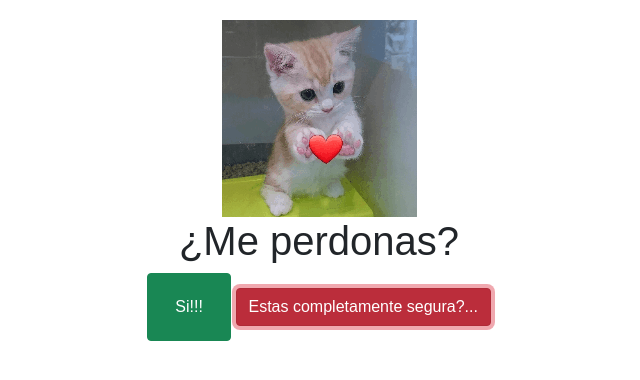
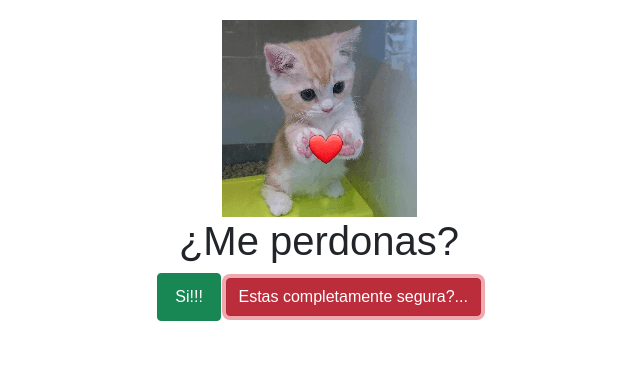
Before and after one commit to RoberrtoIA/sorry, a plain HTML site: page index.html in a window 1280 px wide. Both pictures are taken after a click on the button "No.". Shown: the whole page, without its empty margins (321-961 px from the left). Drawn offline with nearby package versions, Linux system fonts and the light colour scheme; a web font is replaced by a local one.

Commit message:
Arreglos

```diff
--- a/index.html
+++ b/index.html
@@ -38,14 +38,20 @@
 </head>
 
 <body>
+    <!-- <audio src="perdon.mp3">
+        </audio> -->
+        <!-- <audio loop autoplay src="perdon.mp3"></audio> -->
+        <!-- <audio src="perdon.mp3" style="display:none;" autoplay></audio> -->
     <div class="container">
         <center>
             <img src="imagen.gif" alt="gif de perdon" />
         <h1>¿Me perdonas?</h1>
-        <button id="boton" class="btn btn-success" onclick="redirect()">Si!!!</button>
-        <button id="boton2" class="btn btn-danger" onclick="agrandarYmostrarPalabra()">
-            No.
-        </button>
+        <div class="row">
+            <div class="col-12">
+                <button id="boton" class="btn btn-success" onclick="redirect()">Si!!!</button>
+                <button id="boton2" class="btn btn-danger" onclick="agrandarYmostrarPalabra()">No.</button>
+            </div>
+        </div>
         </center>
     </div>
 
@@ -134,14 +140,14 @@
             let boton2 = document.getElementById("boton2");
             let anchoActual = boton.offsetWidth;
             let altoActual = boton.offsetHeight;
-            boton1.style.width = anchoActual + 30 + "px";
-            boton1.style.height = altoActual + 30 + "px";
+            boton1.style.width = anchoActual + 10 + "px";
+            boton1.style.height = altoActual + 10 + "px";
             indicePalabraActual = (indicePalabraActual + 1) % palabras.length;
             boton2.textContent = palabras[indicePalabraActual];
         }
 
         function redirect() {
-            window.location.replace("https://www.facebook.com/watch/?v=2399599613619559");
+            window.location.href = "https://www.facebook.com/watch/?v=2399599613619559";
         }
     </script>
     <script src="https://cdn.jsdelivr.net/npm/bootstrap@5.0.2/dist/js/bootstrap.bundle.min.js"
```
Also changed, not shown: 1 other file.
